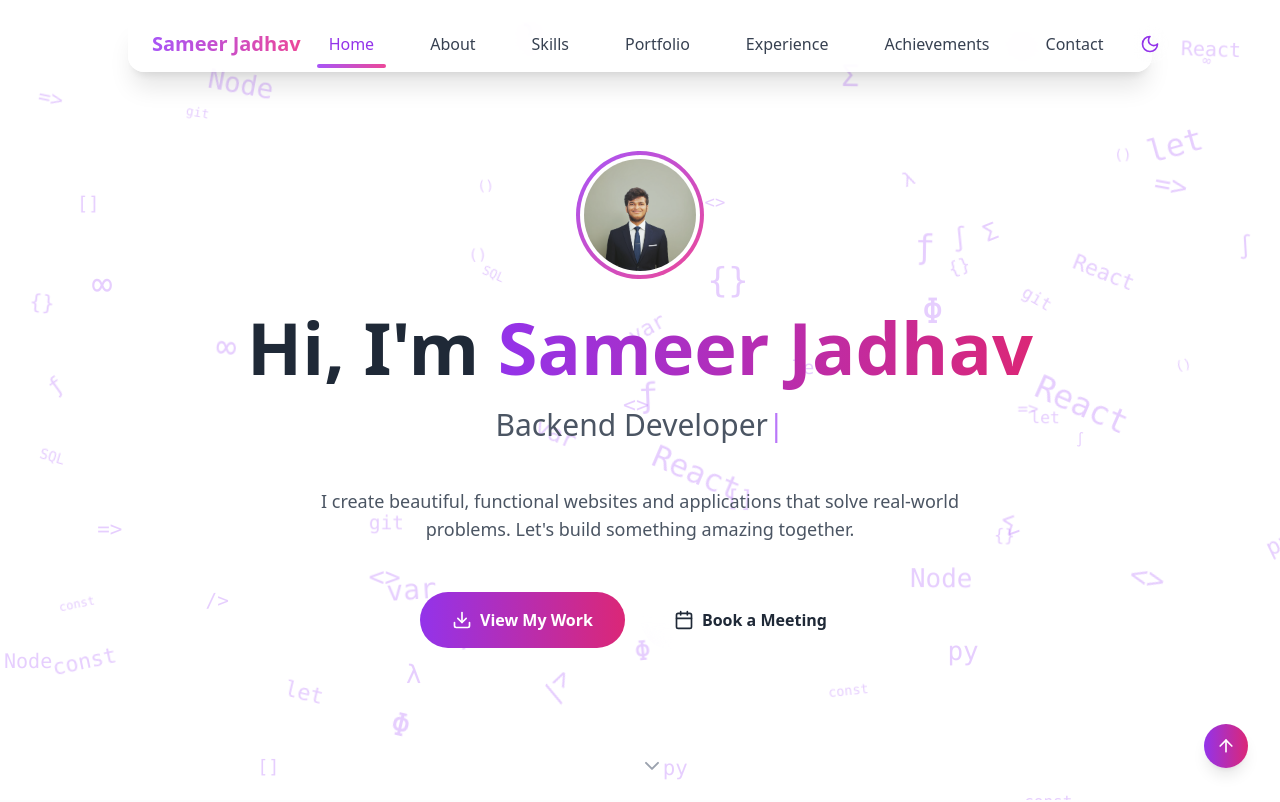
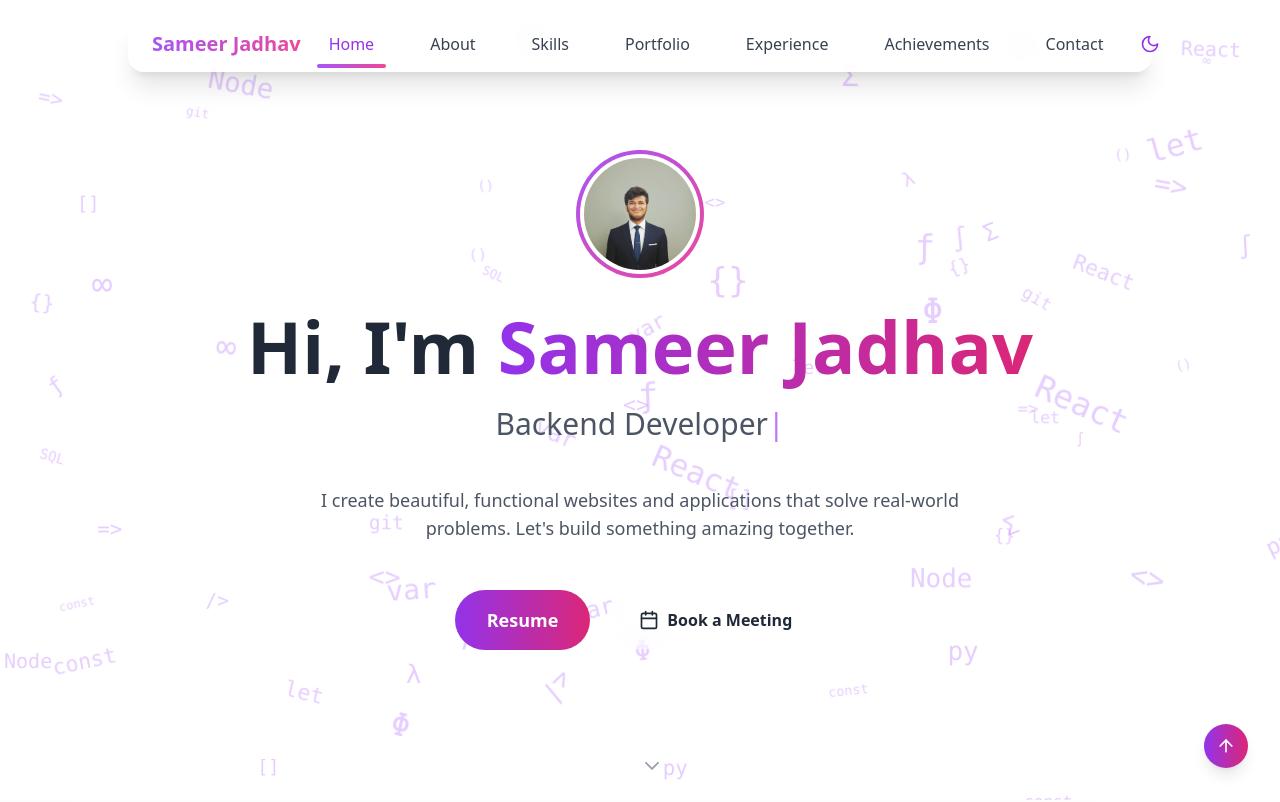
Before and after one commit to sameer6699/Sameer_portfolio, a React (Vite) app: page / in a window 1280 px wide. Shown: the top 802 px of the page. Built offline with nearby package versions, Linux system fonts and the light colour scheme.

Commit message:
Resume added

```diff
--- a/src/components/Hero.tsx
+++ b/src/components/Hero.tsx
@@ -120,15 +120,14 @@ export const Hero: React.FC<HeroProps> = ({ onBookAppointment }) => {
           transition={{ duration: 0.8, delay: 0.8 }}
           className="flex flex-col sm:flex-row gap-4 justify-center items-center"
         >
-          <motion.button
-            onClick={scrollToPortfolio}
-            className="px-8 py-4 bg-gradient-to-r from-purple-600 to-pink-600 text-white rounded-full font-semibold hover:shadow-lg hover:shadow-purple-500/25 transition-all duration-300 flex items-center gap-2"
-            whileHover={{ scale: 1.05 }}
-            whileTap={{ scale: 0.95 }}
+          <a
+            href="https://drive.google.com/file/d/1fRe0FdKTyckv_DQ-ebjxi-sBTXhMSaH4/view?usp=sharing"
+            target="_blank"
+            rel="noopener noreferrer"
+            className="px-8 py-4 bg-gradient-to-r from-purple-600 to-pink-600 text-white rounded-full font-semibold flex items-center gap-2 text-lg hover:shadow-lg hover:shadow-purple-500/25 transition-all duration-300"
           >
-            <Download className="w-5 h-5" />
-            View My Work
-          </motion.button>
+            Resume
+          </a>
 
           <motion.button
             onClick={onBookAppointment}
```
